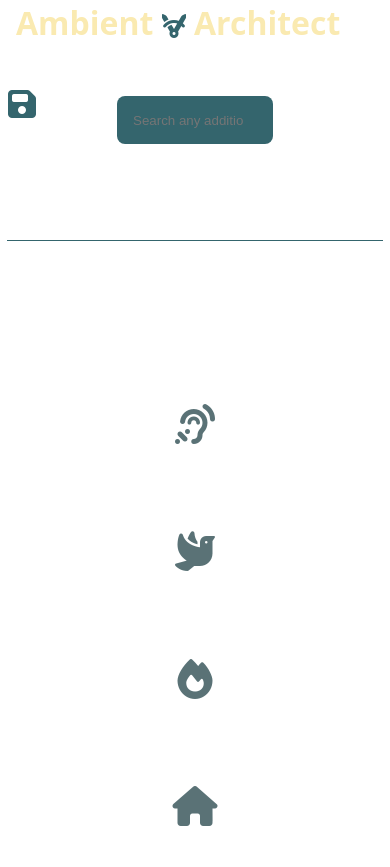
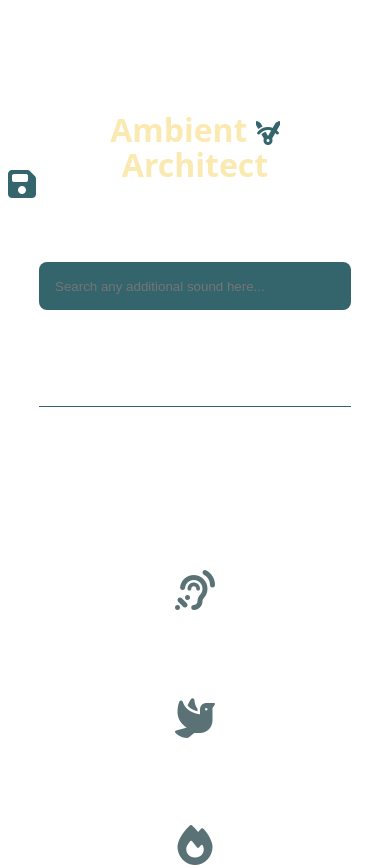
Before and after one commit to AlexD38/sounds, a React (Vite) app: page / in a window 390 px wide. Shown: the top 867 px of the page. Built offline with nearby package versions, Linux system fonts and the light colour scheme.

Commit message:
[aded] media queries

```diff
--- a/src/App.css
+++ b/src/App.css
@@ -12,6 +12,7 @@
   /* padding: 2rem; */
   text-align: center;
   display: flex;
+  flex-direction: column;
   justify-content: center;
   align-items: center;
   flex-wrap: wrap;
@@ -165,3 +166,17 @@ i {
 .loader {
   animation: rotate 2s linear infinite;
 }
+
+/* MEDIA QUERIES */
+@media (max-width: 768px) {
+  .logo {
+    left: 50%;
+    transform: translate(-50%, 0);
+    min-width: 100%;
+    top: 1rem;
+    margin-bottom: 1rem;
+  }
+  .snapshot-saver {
+    top: 10rem;
+  }
+}
--- a/src/components/SaveSnapshotMix/styles.css
+++ b/src/components/SaveSnapshotMix/styles.css
@@ -67,3 +67,12 @@
 h3 {
   color: #faeab1;
 }
+@media (max-width: 768px) {
+  .logo {
+    position: relative;
+    margin: 0 auto;
+  }
+  .snapshot-saver {
+    top: 10rem;
+  }
+}
--- a/src/components/SavedSnaps/styles.css
+++ b/src/components/SavedSnaps/styles.css
@@ -4,7 +4,7 @@
   justify-content: center;
   align-items: center;
   flex-wrap: wrap;
-  padding: 2rem;
+  padding: 2rem 0;
   gap: 1rem;
   margin-bottom: 3rem;
   border-top: 1px solid #34656d;
--- a/src/components/SearchSound/style.css
+++ b/src/components/SearchSound/style.css
@@ -32,3 +32,10 @@
   color: #34656d;
   transition: all 0.3s ease;
 }
+/* MEDIA QUERIES */
+@media (max-width: 768px) {
+  .search-bar {
+    margin: 5rem 0;
+    width: 100%;
+  }
+}
```
